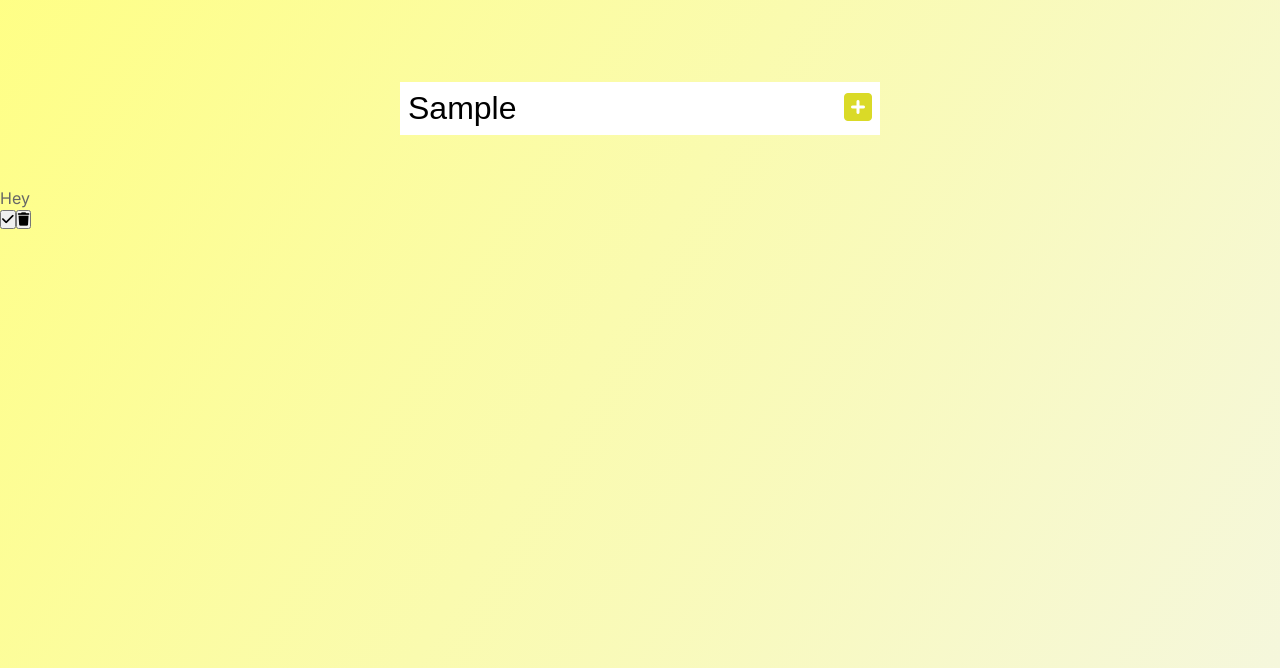
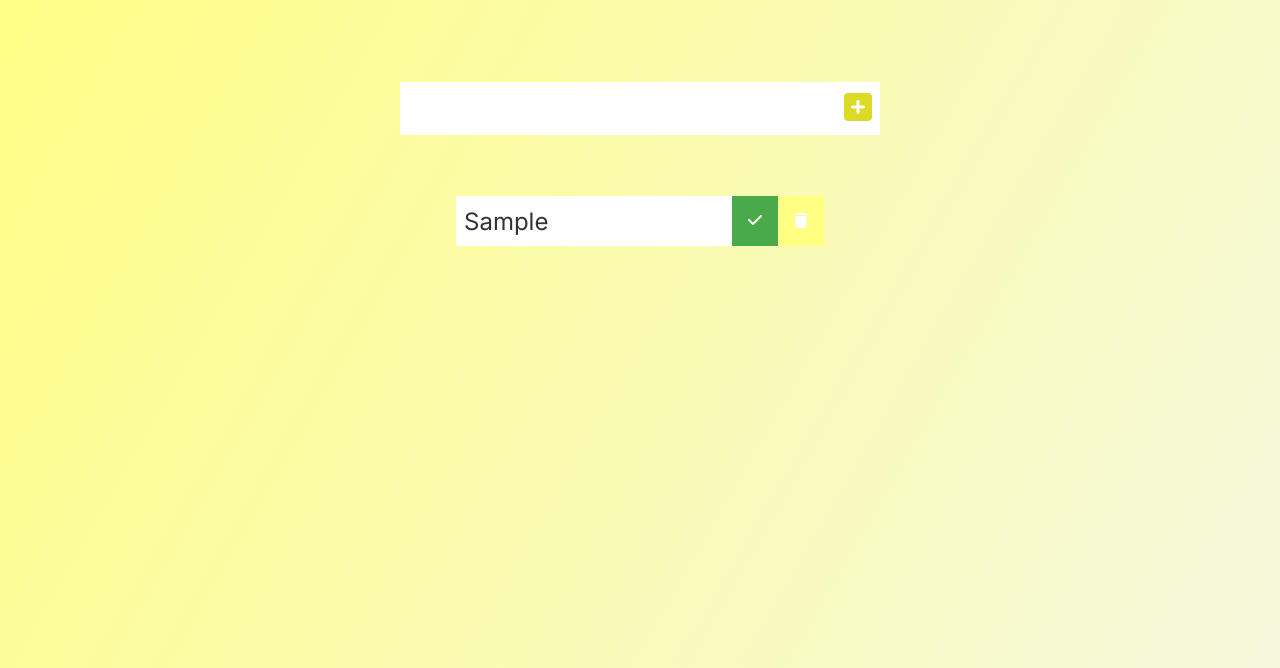
Before and after one commit to gaqlaxy/ToDoList-ED, a plain HTML site: page index.html in a window 1280 px wide. Both pictures are taken after typing "Sample" into the empty fields and a click on the button 858 px from the left and 240 px from the top of the page. Shown: the part 132-800 px from the top of the page. Drawn offline with Linux system fonts and the light colour scheme.

Commit message:
Added Delete functions

```diff
--- a/script.js
+++ b/script.js
@@ -7,6 +7,7 @@ let todoList = document.querySelector(".todo-list");
 // Event Listening
 
 button.addEventListener("click", addingTodo);
+todoList.addEventListener("click", deleteCheck);
 
 // Functions
 
@@ -19,10 +20,10 @@ function addingTodo(event){
 
     // creating a li
     let litodo = document.createElement("li");
-    litodo.innerText = "Hey";
+    litodo.innerText = inputValue.value;
     litodo.classList.add("todo-item");
     todoDiv.appendChild(litodo);
-    console.log(todoDiv);
+    // console.log(todoDiv);
 
     //checked button
     let checkedBtn = document.createElement("button");
@@ -33,9 +34,27 @@ function addingTodo(event){
     // delete button
     let delBtn = document.createElement("button");
     delBtn.innerHTML= '<i class="fas fa-trash"></i>';
-    delBtn.classList.add("checked-btn");
+    delBtn.classList.add("trash-btn");
     todoDiv.appendChild(delBtn);
 
     // appending to ul
     todoList.appendChild(todoDiv);
+    // Clear todo inputValue
+    inputValue.value="";
 }
+
+function deleteCheck(e){
+    let item = e.target;
+    // deleting todo
+    if(item.classList[0] === "trash-btn"){
+        let todos = item.parentElement;
+        todos.remove();
+    }
+
+    //check mark
+
+    if(item.classList[0] === "checked-btn"){
+        let todos = item.parentElement;
+        todos.classList.toggle("completed");
+    }
+}
--- a/style.css
+++ b/style.css
@@ -38,3 +38,44 @@ form button:hover{
     background: #dada27;
     color: white;
 }
+
+.todo-display{
+    display: flex;
+    justify-content: center;
+    align-items: center;
+}
+
+.todo-list{
+    min-width: 30%;
+    list-style: none;
+}
+.todo{
+    margin: 0.5rem;
+    background-color: white;
+    color: #333;
+    font-size: 1.5rem;
+    display: flex;
+    justify-content: space-between;
+    align-items: center;
+}
+
+.todo li{
+    flex: 1;
+}
+.trash-btn,.checked-btn{
+    background-color: #FFFF82;
+    color: white;
+    border: none;
+    padding: 1rem;
+    cursor: pointer;
+    font-size: 1rem;
+}
+.checked-btn{
+    background-color: rgb(74, 170, 74);
+}
+.todo-item{
+    padding: 0rem 0.5rem;
+}
+.fa-trash, .fa-check{
+    pointer-events: none;
+}
```
